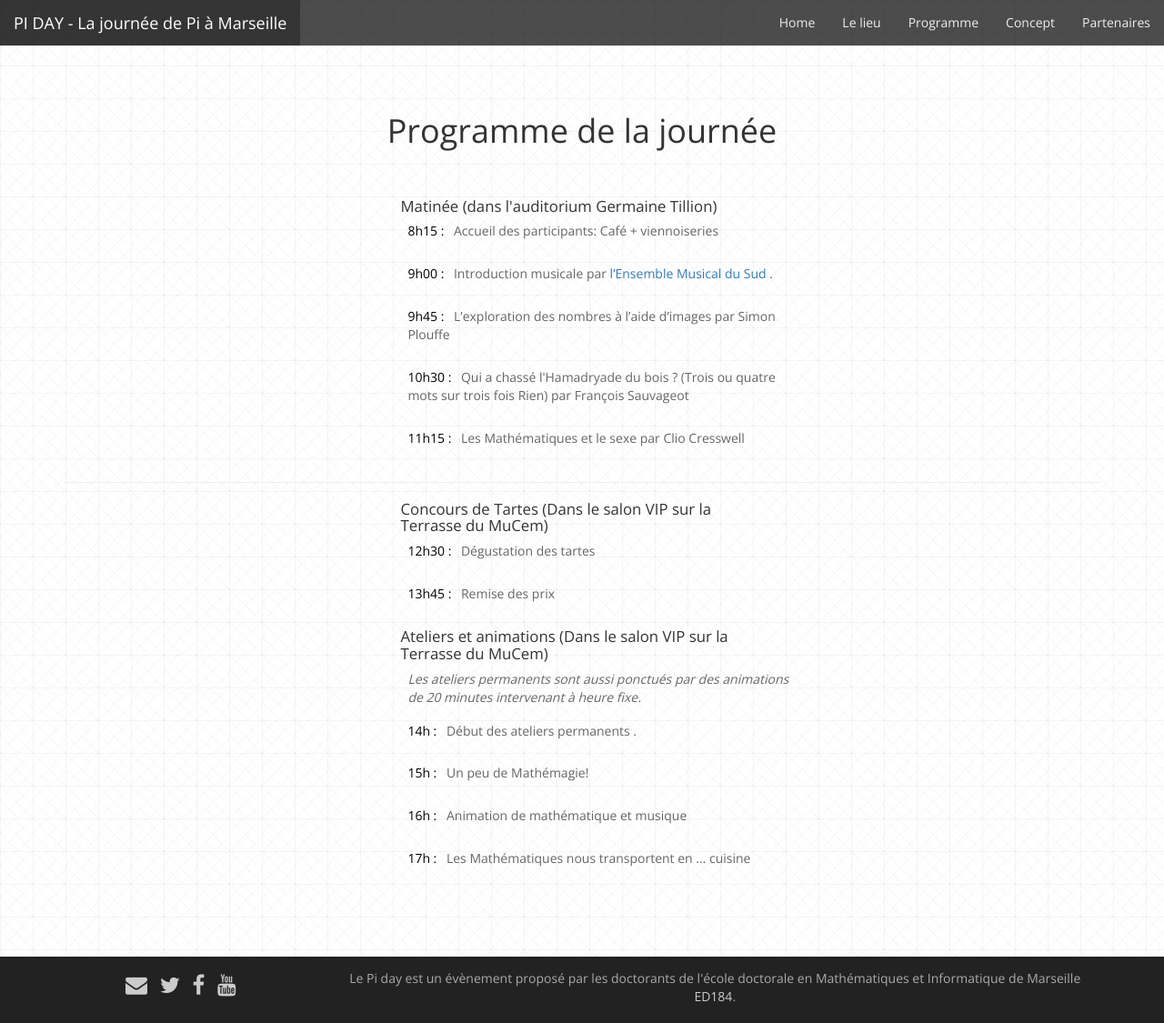
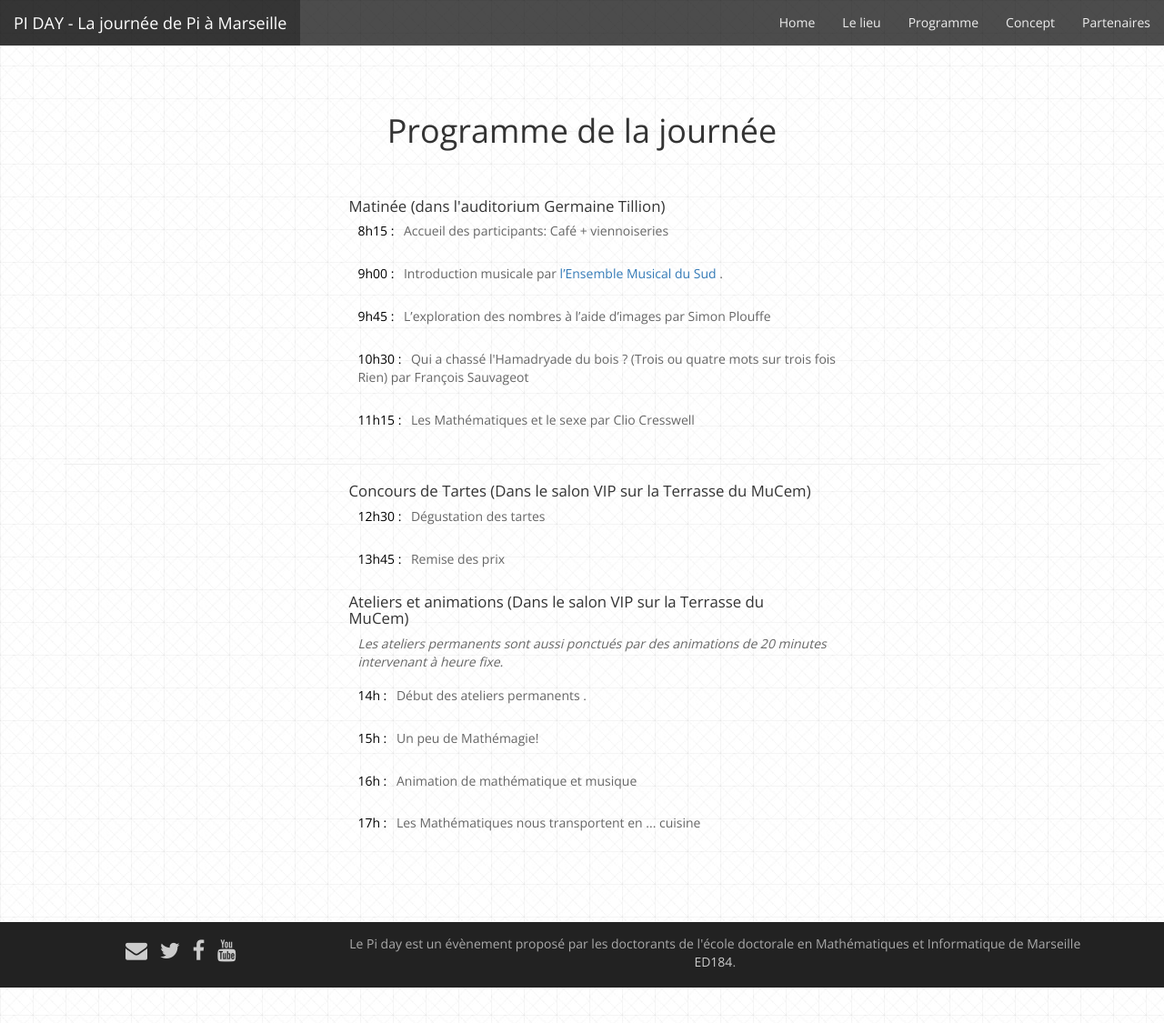
Before and after one commit to Piday/piday.github.io, a Jekyll site: the page built from programme.html, in a window 1280 px wide and 1125 px high. Shown: the whole window at 91% size. Built offline with Jekyll 4.4.1, drawn with Linux system fonts in a browser that asks for light colours; nearby versions of some CDN libraries; Markdown is read by kramdown in place of the engine named in the settings.

Commit message:
partenaires

```diff
--- a/_data/partenaires.yml
+++ b/_data/partenaires.yml
@@ -10,7 +10,7 @@
   name: Société des Mathématiques Appliquées et Industrielles
   website: http://smai.emath.fr
   acronym: SMAI
-- filename: logo-inria-institutionnel-couleur.jpg
+- filename: INRIA_CORPO_CMJN.png
   name: Institut Nationale de Recherche en Informatique et en Automatique
   website: http://www.inria.fr
   acronym: INRIA
--- a/css/style.css
+++ b/css/style.css
@@ -8,7 +8,7 @@ body {
 /* Merdes rajoutées par Joël */
 
 ul.programme li {
-  width : 40%;
+  width : 50%;
   margin: 0 auto;
   color: #666;
   list-style: none;
@@ -29,7 +29,7 @@ h1.programme {
 h3.programme {
 	font-size : 120%;
 	text-align : left;
-    width : 35%;
+    width : 45%;
 	padding : 0;
     margin: 0 auto;
 }
@@ -150,7 +150,7 @@ h3.programme {
 .thumbnail {
   display: block;
   margin-bottom: 20px;
-  height: 200px;
+  height: 220px;
 }
 .thumbnail>img, .thumbnail a>img {
   display: block;
```
Also changed, not shown: logo-partenaire/inria.png (added).
